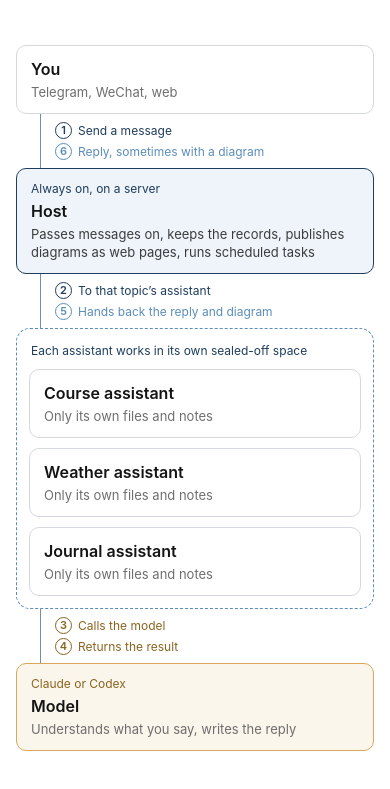
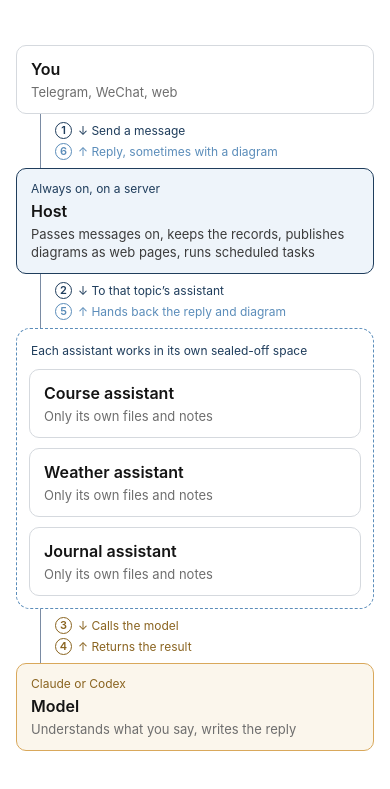
Before and after one commit to gegeji/pinejay-showcase, a plain HTML site: page index.html in a window 390 px wide. Shown: the part 2934-3723 px from the top of the page. Drawn offline with Linux system fonts and the light colour scheme.

Commit message:
Home diagram (narrow): arrow next to each circled number
Co-Authored-By: Claude Opus 5.5 <noreply@anthropic.com>

```diff
--- a/styles.css
+++ b/styles.css
@@ -450,3 +450,12 @@ h1 { white-space: pre-line; text-wrap: pretty; }
 @media (max-width: 1100px) {
   .intro { width: 100%; }
 }
+/* Narrow diagram: keep the direction next to each circled number */
+@media (max-width: 760px) {
+  .home-page .dg-label.l1 > span:last-child::before,
+  .home-page .dg-label.l2 > span:last-child::before,
+  .home-page .dg-label.l3 > span:last-child::before { content: "↓ "; }
+  .home-page .dg-label.l6 > span:last-child::before,
+  .home-page .dg-label.l5 > span:last-child::before,
+  .home-page .dg-label.l4r > span:last-child::before { content: "↑ "; }
+}
```
